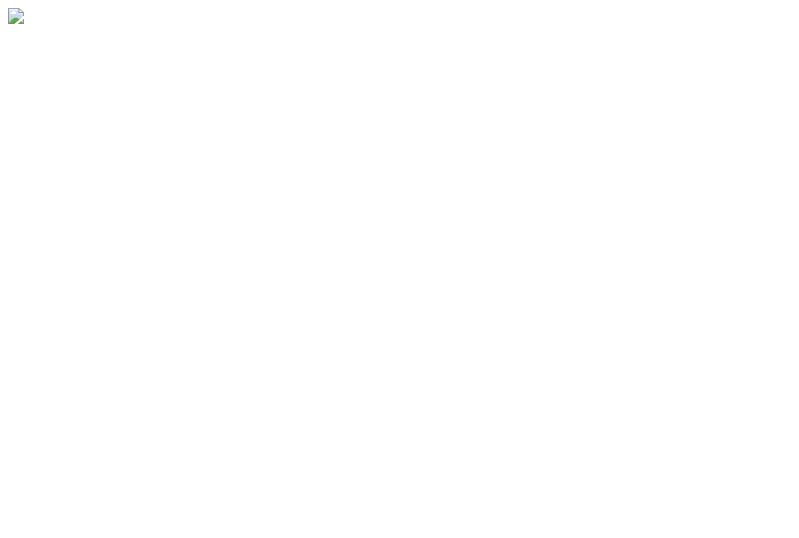
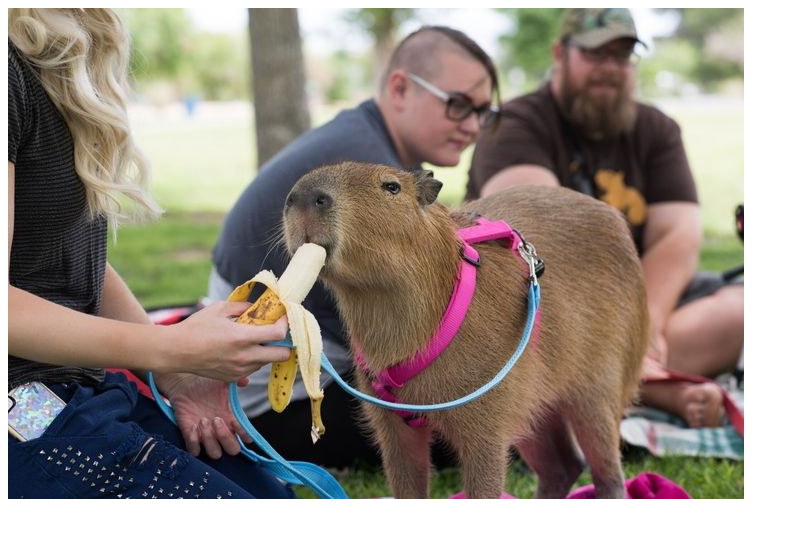
Before and after one commit to bigfloppa234/capybara.monster, a plain HTML site: page banana/index.html in a window 1280 px wide. Shown: the whole page, without its empty margins (0-799 px from the left). Drawn offline with Linux system fonts and the light colour scheme.

Commit message:
fixed banana

```diff
--- a/banana/index.html
+++ b/banana/index.html
@@ -16,5 +16,5 @@
             <meta property="twitter:description" content="">
             <meta property="twitter:image" content="https://capybara.monster/media/capybara_banana.jpg">
       </head>
-    <img src="/media/capybara_banana.jpg">
+    <img src="/media/capybara_banana.png">
 </html>
```
